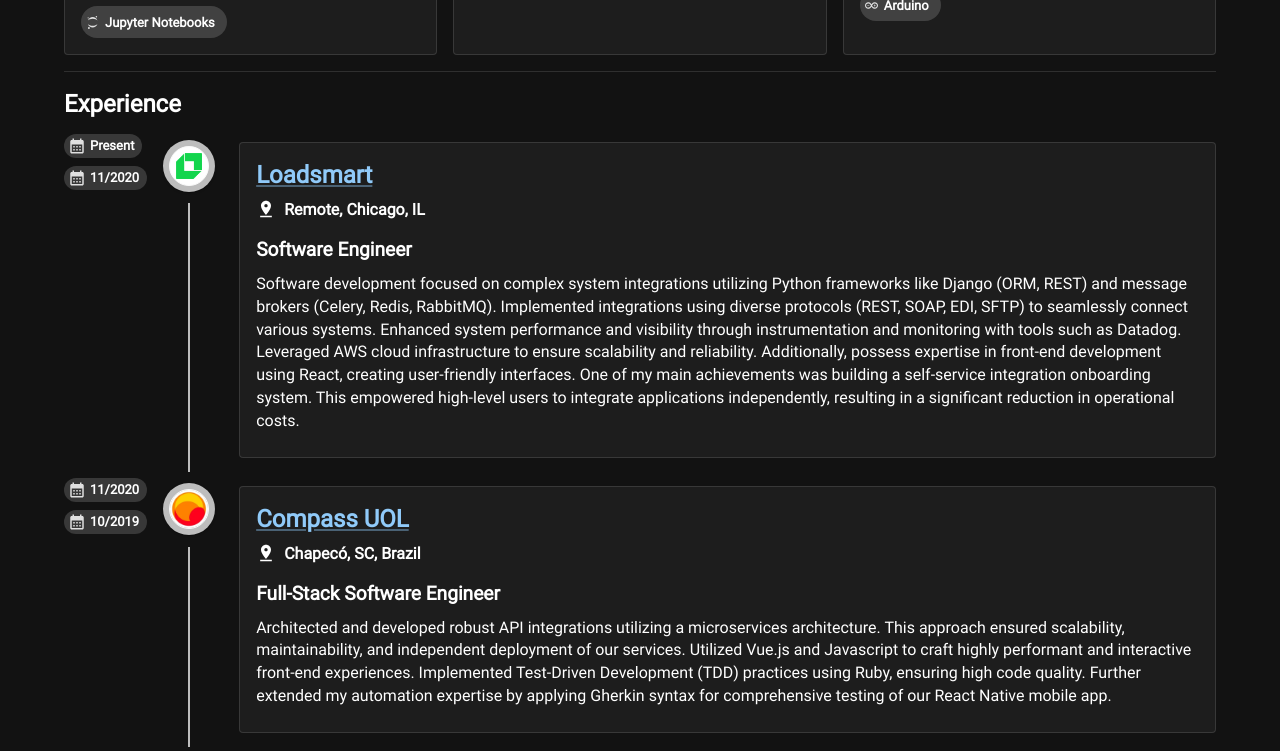
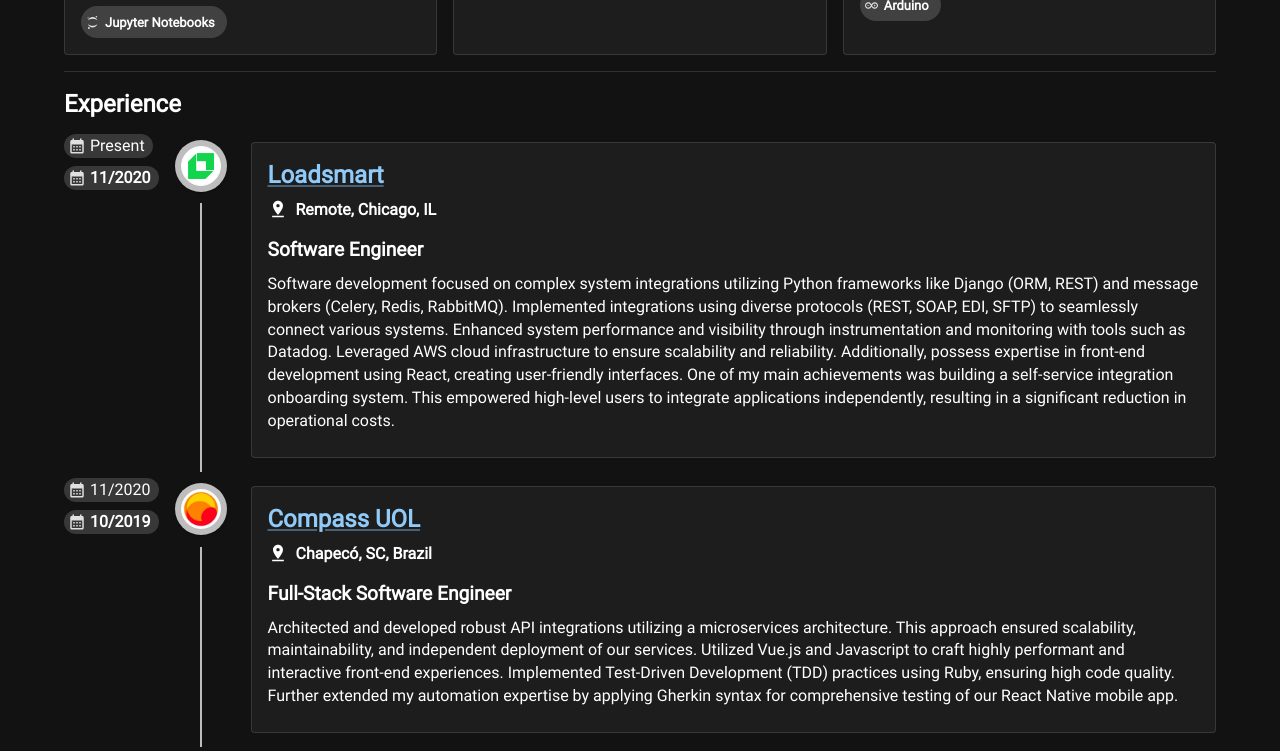
Before and after one commit to darlynvailatti/darlynvailatti.github.io, a React (Create React App) app: page / in a window 1280 px wide. Shown: the part 1680-2431 px from the top of the page. Built offline with nearby package versions, Linux system fonts and the light colour scheme.

Commit message:
Add analytics

```diff
--- a/package.json
+++ b/package.json
@@ -20,7 +20,9 @@
     "react": "^18.3.1",
     "react-dom": "^18.3.1",
     "react-fast-marquee": "^1.6.5",
+    "react-ga": "^3.3.1",
     "react-icons": "^5.3.0",
+    "react-router-dom": "^6.26.1",
     "react-scripts": "5.0.1",
     "typescript": "^4.9.5",
     "web-vitals": "^2.1.4"
--- a/src/App.tsx
+++ b/src/App.tsx
@@ -1,14 +1,21 @@
 import { createTheme, CssBaseline, ThemeProvider } from '@mui/material';
-import { useState, createContext, useMemo } from 'react';
+import { useState, createContext, useMemo, useEffect } from 'react';
 import './App.css';
 import { Home } from './pages/Home';
 import './index.css';
+import { trackPageView } from './analytics';
 
 // Create a context for the theme mode
-export const ColorModeContext = createContext({ toggleColorMode: () => {}, mode: 'dark' });
+export const ColorModeContext = createContext({ toggleColorMode: () => { }, mode: 'dark' });
+
 
 function App() {
   const [mode, setMode] = useState<'light' | 'dark'>('dark');
+  const location = window.location;
+
+  useEffect(() => {
+    trackPageView(location.pathname + location.search);
+  }, [location.pathname, location.search]);
 
   const colorMode = useMemo(
     () => ({
--- /dev/null
+++ b/src/analytics.tsx
@@ -0,0 +1,10 @@
+import ReactGA from 'react-ga';
+
+const TRACKING_ID = "G-94GH8D0WXS";
+ReactGA.initialize(TRACKING_ID);
+
+export const trackPageView = (page: any) => {
+    console.debug('Tracking page view', page);
+    ReactGA.set({ page });
+    ReactGA.pageview(page);
+};
--- a/src/containers/Education.tsx
+++ b/src/containers/Education.tsx
@@ -31,15 +31,30 @@
                                 paddingLeft: 0,
                             }}>
                                 <Grid2 container spacing={1}>
+
+                                    <Chip
+                                        label={
                                             <Typography variant={isMdOrLg ? "body2" : "caption"}
                                                 fontWeight={"bold"}>
-                                        <Chip label={chapter.endDate} size="small" icon={<CalendarMonth />} />
+                                                {chapter.endDate}
                                             </Typography>
+                                        }
+                                        size="small"
+                                        icon={<CalendarMonth />}
+                                    />
+
+
+                                    <Chip
+                                        label={
                                             <Typography
                                                 variant={isMdOrLg ? "body2" : "caption"}
                                                 fontWeight={"bold"}>
-                                        <Chip label={chapter.startDate} size="small" icon={<CalendarMonth />} />
+                                                {chapter.startDate}
                                             </Typography>
+                                        }
+                                        size="small" icon={<CalendarMonth />}
+                                    />
+
                                 </Grid2>
                             </TimelineOppositeContent>
                             <TimelineSeparator>
@@ -61,7 +76,7 @@
                                     marginRight: 0,
                                 }}>
                                     <Stack spacing={1}>
-                                        <Link href={chapter.website}  target="_blank" rel="noopener noreferrer">
+                                        <Link href={chapter.website} target="_blank" rel="noopener noreferrer">
                                             <Typography variant="h5" fontWeight={"bold"}>{chapter.institution}</Typography>
                                         </Link>
                                         <Grid2 container spacing={1}>
--- a/src/containers/Experience.tsx
+++ b/src/containers/Experience.tsx
@@ -38,15 +38,23 @@
                                 paddingLeft: 0,
                             }}>
                                 <Grid2 container spacing={1}>
-                                    <Typography variant={isMdOrLg ? "body2" : "caption"}
-                                        fontWeight={"bold"}>
-                                        <Chip label={experience.endDate} size="small" icon={<CalendarMonth/>}/>
-                                    </Typography>
-                                    <Typography
-                                        variant={isMdOrLg ? "body2" : "caption"}
-                                        fontWeight={"bold"}>
-                                            <Chip label={experience.startDate} size="small" icon={<CalendarMonth/>}/>
-                                    </Typography>
+
+                                    <Chip
+                                        label={
+                                            <Typography variant={isMdOrLg ? "body2" : "caption"}>{experience.endDate}</Typography>}
+                                        size="small" icon={<CalendarMonth />}
+                                    />
+
+
+                                    <Chip label={
+                                        <Typography
+                                            variant={isMdOrLg ? "body2" : "caption"}
+                                            fontWeight={"bold"}>
+                                            {experience.startDate}
+                                        </Typography>}
+                                        size="small" icon={<CalendarMonth />}
+                                    />
+
                                 </Grid2>
                             </TimelineOppositeContent>
                             <TimelineSeparator>
@@ -68,7 +76,7 @@
                                     marginRight: 0,
                                 }}>
                                     <Stack spacing={1}>
-                                        <Link href={experience.website}  target="_blank" rel="noopener noreferrer">
+                                        <Link href={experience.website} target="_blank" rel="noopener noreferrer">
                                             <Typography variant="h5" fontWeight={"bold"}>{experience.company}</Typography>
                                         </Link>
                                         <Grid2 container spacing={1}>
--- a/src/containers/Header.tsx
+++ b/src/containers/Header.tsx
@@ -168,7 +168,7 @@
                                 marginRight: 1
                             }}>
                                 {HEADER_TAGS.map((tag, index) => {
-                                    return <Typography fontWeight={"bold"}>{tag}</Typography>
+                                    return <div key={index}>{tag}</div>
                                 })}
                             </Grid2>
                         </Marquee>
```
Also changed, not shown: 1 other file (tests, documents, lock files or other folders). Lines whose indentation alone changed are shown as unchanged.
